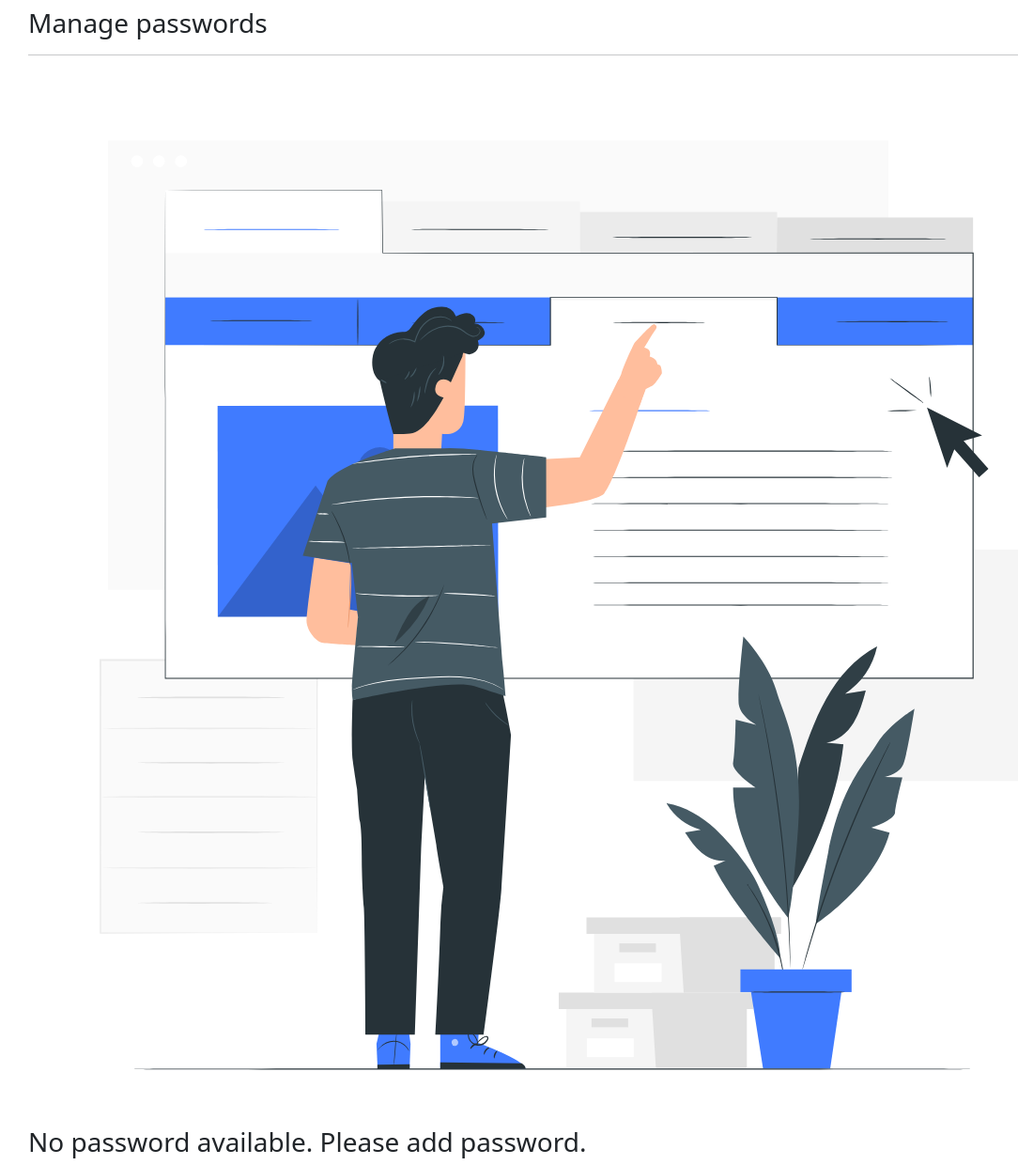
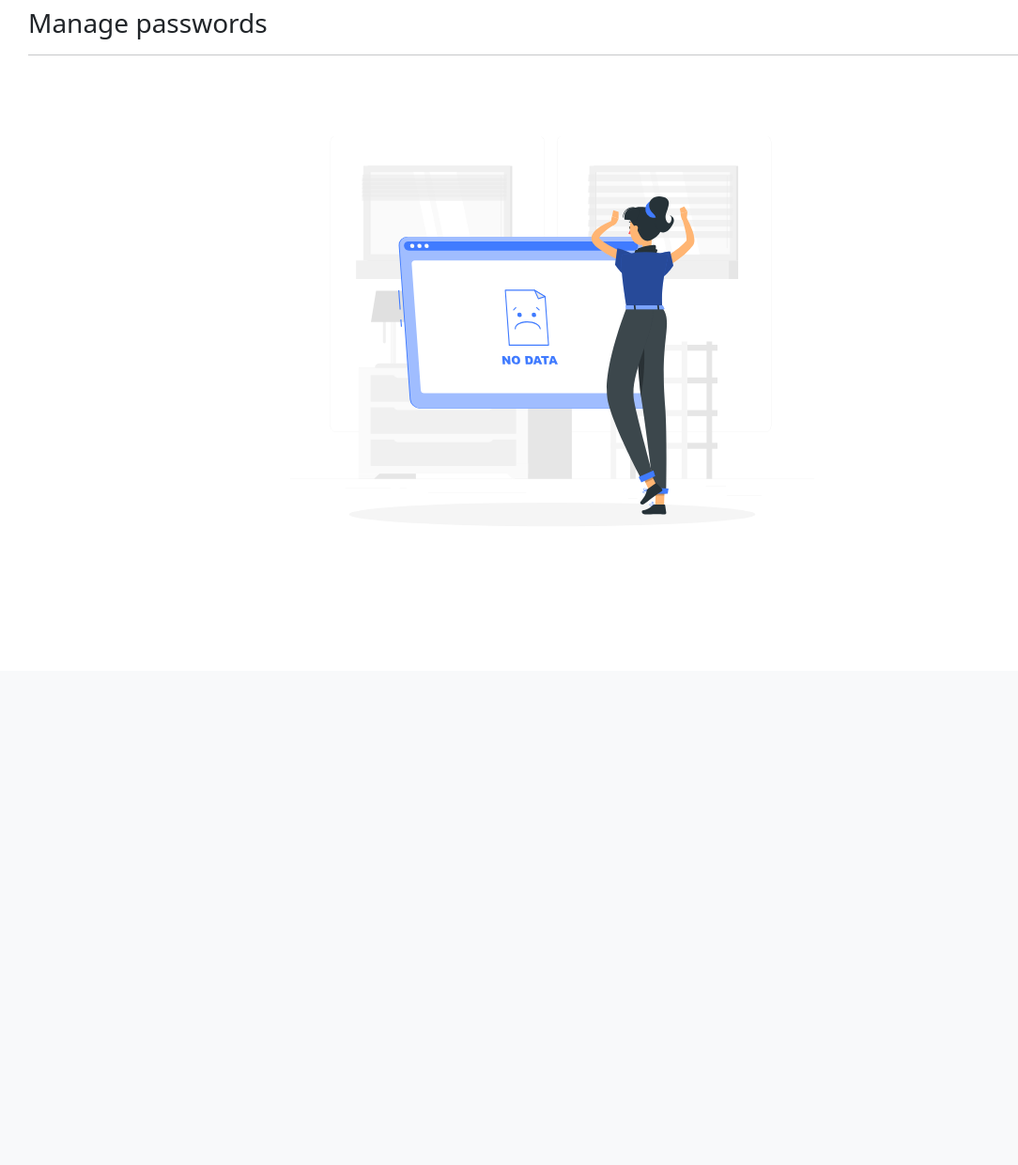
Before and after one commit to Mueem-Nahid/password-manager-django, a Django app: page /manage-passwords/ in a window 1280 px wide. Shown: the part 86-1326 px from the top of the page at 94% size, without its empty margins (52-1136 px from the left). After the commit the page ends 634 px from the top, so only its background shows below. Run offline with Django 4.2, Linux system fonts and the light colour scheme; the visitor is signed in with stand-in values (Sample User, id 1).

Commit message:
# Info - no data img

```diff
--- a/home/templates/pages/add-password.html
+++ b/home/templates/pages/add-password.html
@@ -50,7 +50,7 @@
 
                                 <div id="dynamic_input_field_container"></div>
 
-                                <button type="submit" class="btn btn-success btn-lg mb-1">Submit</button>
+                                <button type="submit" class="btn btn-success btn-md mb-1">Submit</button>
 
                             </form>
 
--- a/home/templates/pages/manage-passwords.html
+++ b/home/templates/pages/manage-passwords.html
@@ -113,10 +113,8 @@
             {% endif %}
 
         {% else %}
-            <div class="col-12  justify-content-center align-items-center">
-                <img class="w-100" src={% static '/assets/img/all-pass.svg' %}
-                        class="img-fluid" alt="Phone image">
-                <h3>{{ no_password }}</h3>
+            <div  class="w-50 mx-auto">
+                <img src={% static '/assets/img/no-data.svg' %} alt="no-data">
             </div>
 
         {% endif %}
```
Also changed, not shown: home/static/assets/img/no-data.svg (added).
